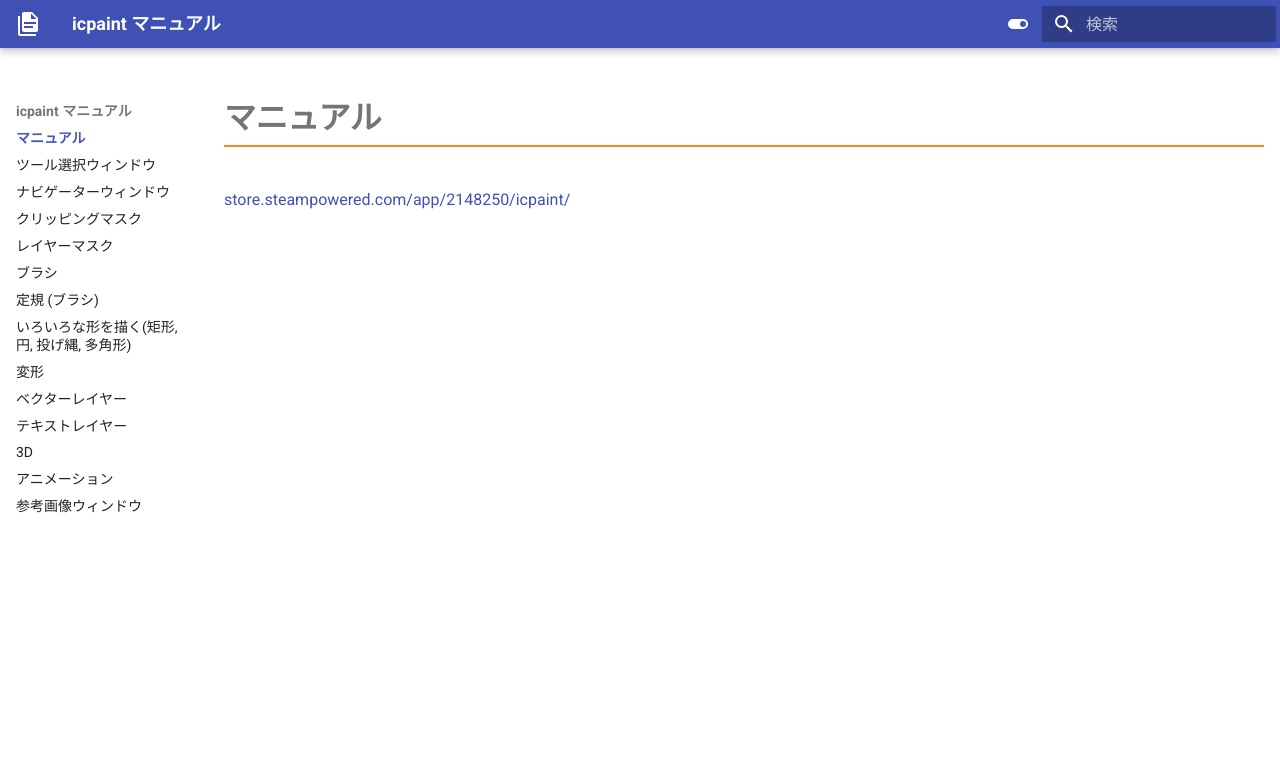
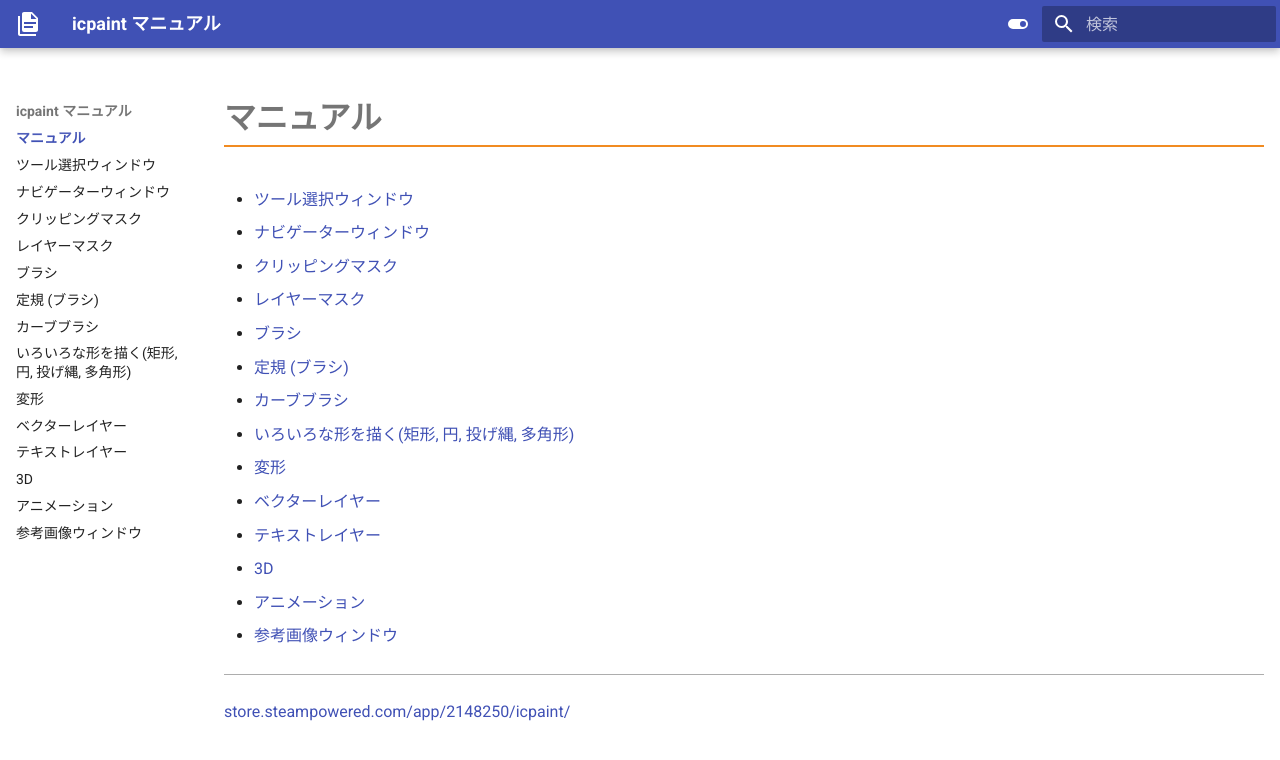
Before and after one commit to TomoyukiMizuma/icpaint_manual_ja, an MkDocs documentation site: the page built from docs/index.md, in a window 1280 px wide. Shown: the top 760 px of the page. Built offline with MkDocs 1.6.1 and Material for MkDocs 9.7.7, drawn with Linux system fonts in a browser that asks for light colours.

Commit message:
curve brush

```diff
--- a/docs/index.md
+++ b/docs/index.md
@@ -3,4 +3,21 @@
   - toc
 ---
 
+* [ツール選択ウィンドウ](select_tool_window.md)
+* [ナビゲーターウィンドウ](navigator_window.md)
+* [クリッピングマスク](clipping_mask.md)
+* [レイヤーマスク](layer_mask.md)
+* [ブラシ](brush.md)
+* [定規 (ブラシ)](ruler_brush.md)
+* [カーブブラシ](curve_brush.md)
+* [いろいろな形を描く(矩形, 円, 投げ縄, 多角形)](paint_with_shapes.md)
+* [変形](transform.md)
+* [ベクターレイヤー](vector_layer.md)
+* [テキストレイヤー](text_layer.md)
+* [3D](3D.md)
+* [アニメーション](animation.md)
+* [参考画像ウィンドウ](reference_image.md)
+
+---
+
 [store.steampowered.com/app/2148250/icpaint/](https://store.steampowered.com/app/2148250/icpaint/)
--- a/mkdocs.yml
+++ b/mkdocs.yml
@@ -246,6 +246,7 @@
   - レイヤーマスク:           layer_mask.md
   - ブラシ:                   brush.md
   - 定規 (ブラシ):            ruler_brush.md
+  - カーブブラシ:             curve_brush.md
   - いろいろな形を描く(矩形, 円, 投げ縄, 多角形): paint_with_shapes.md
   - 変形:                     transform.md
   - ベクターレイヤー:         vector_layer.md
```
Also changed, not shown: docs/curve_brush.md (added, +110 -0 lines), docs/image/curve_brush_airbrush.png (added), docs/image/curve_brush_circle_img.png (added), docs/image/curve_brush_fur.png (added), docs/image/curve_brush_lighting_line.png (added), docs/image/curve_brush_splatter.png (added), docs/image/curve_brush_star.png (added), docs/image/select_tool_curve_brush.png (added), 1 other file.
